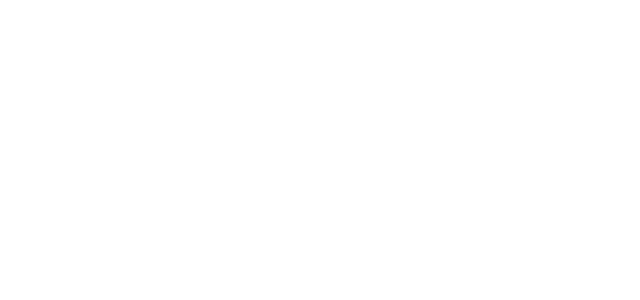
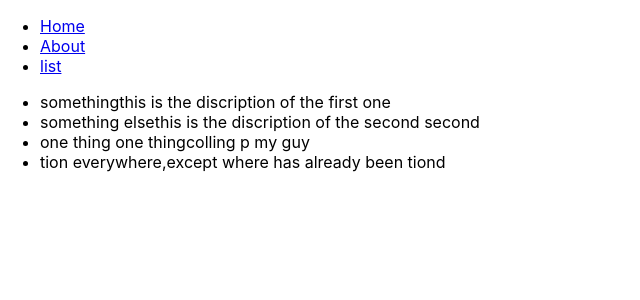
Before and after one commit to prime-infinity/itenx, a React (Create React App) app: page /list in a window 1280 px wide. Shown: the top 300 px of the page, without its empty margins (0-640 px from the left). Built offline with nearby package versions, Linux system fonts and the light colour scheme; data requests are answered from the project's data file.

Commit message:
added json server and getrequests with axios

```diff
--- /dev/null
+++ b/db.json
@@ -0,0 +1,47 @@
+{
+  "list": [
+    {
+      "id":1,
+      "name":"something",
+      "discription":"this is the discription of the first one",
+      "support": true
+    },
+    {
+      "id":2,
+      "name":"something else",
+      "discription":"this is the discription of the second second",
+      "support": true
+    },
+    {
+      "id":3,
+      "name":"one thing one thing",
+      "discription":"colling p my guy",
+      "support": false
+    },
+    {
+      "id":4,
+      "name":"tion everywhere,",
+      "discription":"except where has already been tiond",
+      "support": true
+    }
+  ],
+
+
+  "posts": [
+    {
+      "id": 1,
+      "title": "json-server",
+      "author": "typicode"
+    }
+  ],
+  "comments": [
+    {
+      "id": 1,
+      "body": "some comment",
+      "postId": 1
+    }
+  ],
+  "profile": {
+    "name": "typicode"
+  }
+}
--- a/package.json
+++ b/package.json
@@ -6,6 +6,8 @@
     "@testing-library/jest-dom": "^5.14.1",
     "@testing-library/react": "^11.2.7",
     "@testing-library/user-event": "^12.8.3",
+    "axios": "^0.21.1",
+    "json-server": "^0.16.3",
     "react": "^17.0.2",
     "react-dom": "^17.0.2",
     "react-router-dom": "^5.2.0",
@@ -16,7 +18,8 @@
     "start": "react-scripts start",
     "build": "react-scripts build",
     "test": "react-scripts test",
-    "eject": "react-scripts eject"
+    "eject": "react-scripts eject",
+    "server": "json-server --watch db.json --port 5000"
   },
   "eslintConfig": {
     "extends": [
--- a/src/App.js
+++ b/src/App.js
@@ -1,11 +1,16 @@
 import { Route, Switch } from 'react-router-dom';
 import Home from './pages/Home';
 import About from './pages/About'
+import Lists from './pages/Lists'
+import Header from './components/Header'
 
 function App() {
 
   return (
    <div>
+
+     <Header />
+
      <Switch>
       <Route path='/' exact>
         <Home />
@@ -13,6 +18,9 @@
       <Route path='/about'>
         <About />
       </Route>
+      <Route path='/list'>
+        <Lists />
+      </Route>
     </Switch>
    </div>
   );
--- a/src/components/Header.js
+++ b/src/components/Header.js
@@ -1,25 +1,24 @@
 
-var timee =  false;
-var style = {
-    color:'red',
-    backgroundColor:'blue',
-}
+import { Link } from 'react-router-dom'
 
-var style2 = {
-    color:'black',
-    backgroundColor:'green',
-}
+function Header(){
 
-function Header({title,naaa}){
-
-    setTimeout(() => {
-        timee  = true
-    }, 2000);
     return(
-        <div style={timee ? style:style2} >
-            header says {title} of name {naaa}
+        <div>
+            <ul>
+                <li>
+                    <Link  to="/"> Home </Link>
+                </li>
+                <li>
+                    <Link to="/about" > About </Link>
+                </li>
+                <li>
+                    <Link to="/list" > list </Link>
+                </li>
+            </ul>
         </div>
     );
+
 }
 
 
--- /dev/null
+++ b/src/pages/Lists.js
@@ -0,0 +1,45 @@
+import { useState, useEffect } from 'react'
+import axios from 'axios';
+
+const Lists = () =>{
+
+    const [lists, setLists] = useState([])
+
+    useEffect(() => {
+
+        async function fetchList(){
+
+            try {
+                const data = await axios.get('http://localhost:5000/list')
+                console.log(data.data)
+                setLists(data.data)
+            } catch (error) {
+                console.log(error)
+            }
+        }
+
+        fetchList()
+
+    }, [])
+
+    return(
+        <div>
+
+            <ul>
+
+                {lists.map((list) => (
+                    <li key={list.id}>
+                        <div>
+                            {list.name}
+                            {list.discription}
+                        </div>
+                    </li>
+                ))}
+
+            </ul>
+
+        </div>
+    );
+}
+
+export default Lists;
```
Also changed, not shown: 1 other file (tests, documents, lock files or other folders).
